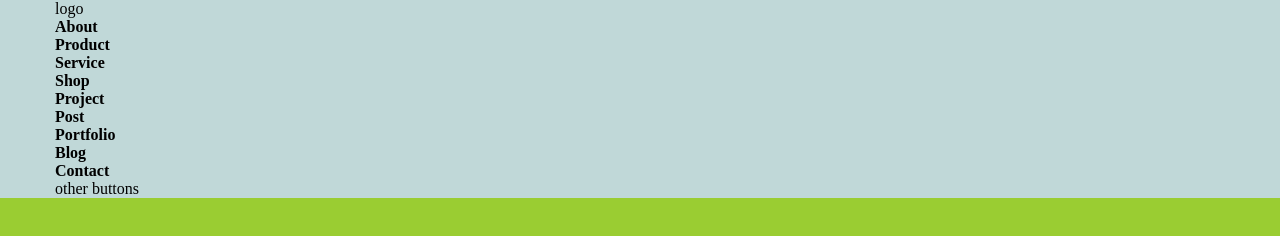
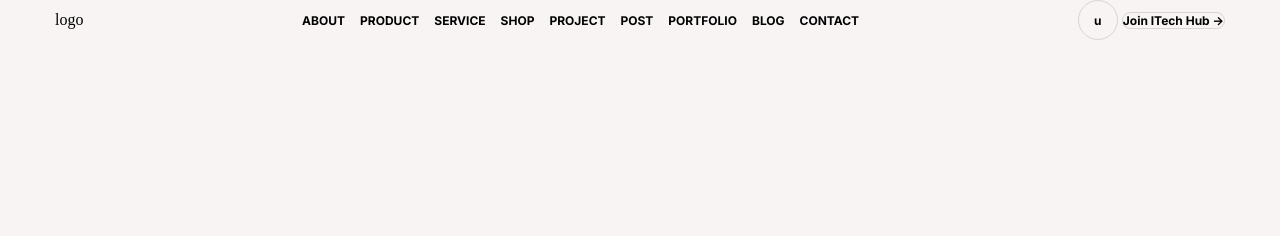
Before and after one commit to Gronius/iteach, a website built with Vite: page index.html in a window 1280 px wide. Built offline with nearby package versions, Linux system fonts and the light colour scheme.

Commit message:
added fonts & buttons

```diff
--- a/index.html
+++ b/index.html
@@ -4,6 +4,10 @@
     <meta charset="UTF-8" />
     <link rel="icon" type="image/png" href="icon-mark.png" />
     <meta name="viewport" content="width=device-width, initial-scale=1.0" />
+
+    <!-- <link href="https://fonts.googleapis.com/css?family=Inter" rel="stylesheet" type="text/css"> -->
+
+
     <link rel="stylesheet" href="/style.scss">
     <title>iteach</title>
   </head>
@@ -11,7 +15,7 @@
     <header>
         <div class="container">
             <div class="logo">logo</div>
-        <nav>
+            <nav class="navigatoin">
               <ul>
                 <li><a class="link" href="./pages/about/index.html">About</a> </li>
                 <li><a class="link" href="./pages/product/index.html">Product</a></li>
@@ -24,7 +28,10 @@
                 <li><a class="link" href="./pages/contact/index.html">Contact</a></li>
               </ul>
             </nav>
-        <div class="">other buttons</div>
+        <div>
+          <button class="button button_round">u</button>
+          <button class="button">Join ITech Hub -></button>
+        </div>
         </div>
     </header>
 
--- a/style.scss
+++ b/style.scss
@@ -1,7 +1,8 @@
 @use './styles/global';
+@import url("https://fonts.googleapis.com/css2?family=DM+Serif+Display&family=Inter:wght@700&display=swap");
 
 html {
-    background-color: yellowgreen;
+    background-color: var(--white-color);
 }
 body,
 ul,
@@ -22,6 +23,11 @@ a {
     color: unset;
 }
 
+button{
+  background-color: transparent;
+  border: none;
+}
+
 li {
     list-style: none;
 }
@@ -30,5 +36,5 @@ li {
 
 
 body {
-  background-color: #c0d8d8;
+  // background-color: #c0d8d8;
 }
--- a/styles/buttons.scss
+++ b/styles/buttons.scss
@@ -1,5 +1,19 @@
 .button{
-  padding: 6px 12px;
+  border: 1px solid var(--grey-color);
+  transition: var(--transition);
+  border-radius: 20px;
+  font:var(--smaller-font);
+  cursor: pointer;
 
-  border-radius: 6px;
+  &:hover, &:active, &:focus{
+    border-color: var(--violett-color) ;
+  }
+
+  &_round{
+    --size:40px;
+    width: var(--size);
+    height: var(--size);
+    border-radius: 50%;
+  }
+
 }
--- a/styles/colors.scss
+++ b/styles/colors.scss
@@ -1,4 +1,6 @@
 :root {
   --black-color: #000;
+  --white-color: #F9F4F4;
+    --grey-color: #0002;
   --violett-color: #5842bc;
 }
--- a/styles/layout.scss
+++ b/styles/layout.scss
@@ -4,6 +4,16 @@ header, main, footer{
     display: flex;
     flex-direction: column;
     align-items: center;
+}
+
+
+
+header .container {
+    display: flex;
+    justify-content: space-between;
+    align-items: center;
+    gap: var(--gap);
+
 }
 .container{
     width: 100%;
@@ -24,3 +34,11 @@ header, main, footer{
         width: 1320px;
     }
 }
+
+.navigatoin ul {
+    display: flex;
+    gap: var(--gap);
+
+    font: var(--smaller-font);
+    text-transform: uppercase;
+    }
--- a/styles/variables.scss
+++ b/styles/variables.scss
@@ -8,12 +8,13 @@ $bigger-desktop: 1400px;
 
 
 :root{
-//   --bigger-mobile:576px;
-//   --tablet: 768px;
-//  --desktop: 1200px;
-//  --bigger-desktop: 1400px;
+//   font
+  --smaller-font: 700 12px 'Inter', sans-serif;
+
 
 
  // spacers
+  --gap: 15px;
+
   --transition: .3s;
  }
```
Also changed, not shown: styles/global.scss (line endings or trailing spaces). Lines whose indentation alone changed are shown as unchanged.
